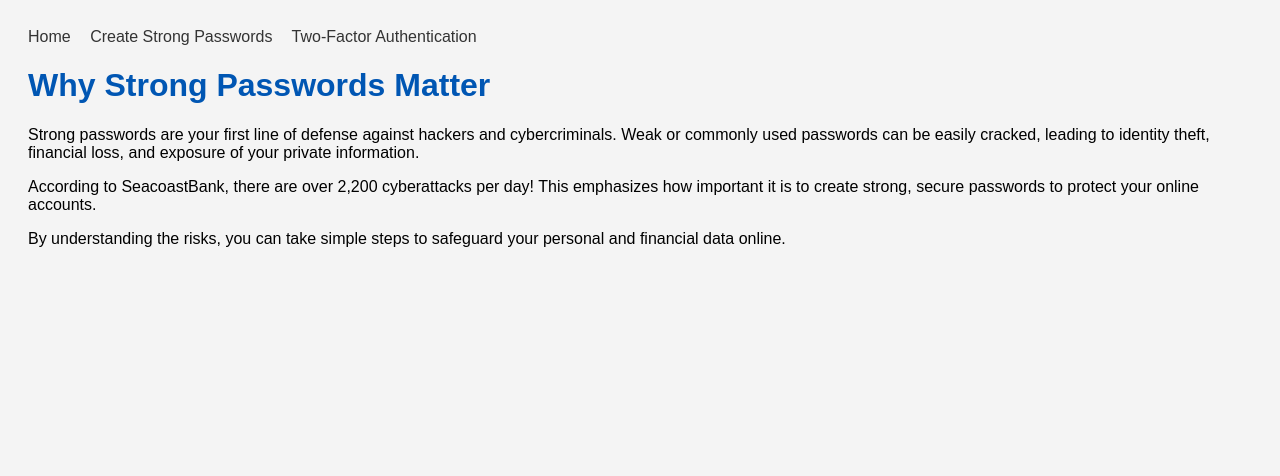
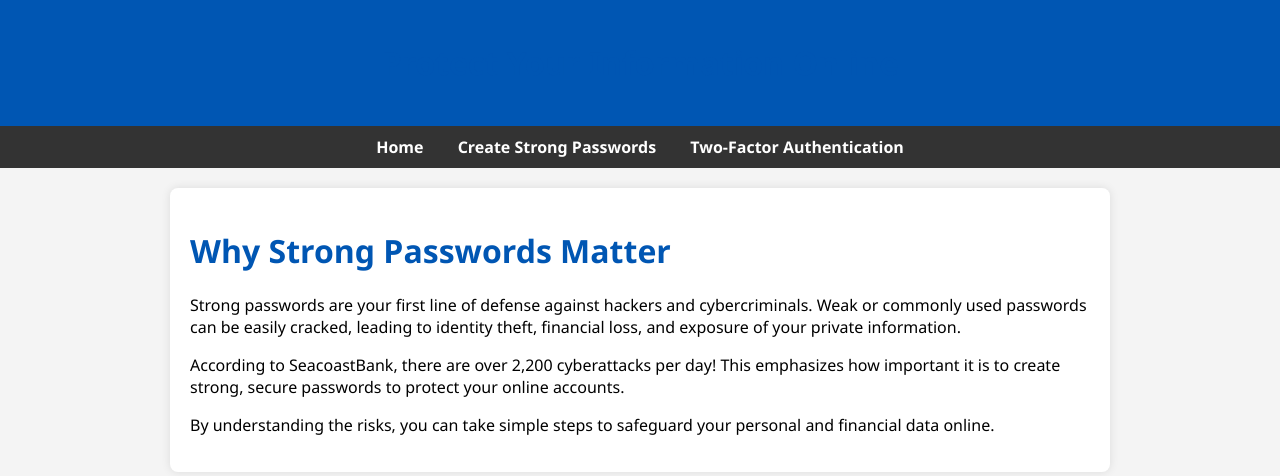
Before and after one commit to GabriellaNarine/Webpages-Project, a plain HTML site: page index.html in a window 1280 px wide. Drawn offline with Linux system fonts and the light colour scheme.

Commit message:
Update index.html

```diff
--- a/index.html
+++ b/index.html
@@ -6,13 +6,20 @@
   <meta name="viewport" content="width=device-width, initial-scale=1.0">
   <title>Why Strong Passwords Matter</title>
   <style>
-    body { font-family: Arial, sans-serif; padding: 20px; background-color: #f4f4f4; }
-    nav { margin-bottom: 20px; }
-    nav a { margin-right: 15px; text-decoration: none; color: #333; }
+    body { font-family: 'Segoe UI', Tahoma, Geneva, Verdana, sans-serif; margin: 0; background-color: #f4f4f4; }
+    header { background: #0056b3; color: white; padding: 20px 0; text-align: center; }
+    nav { background: #333; padding: 10px 0; text-align: center; }
+    nav a { margin: 0 15px; color: white; text-decoration: none; font-weight: bold; }
+    nav a:hover { text-decoration: underline; }
+    .container { padding: 20px; max-width: 900px; margin: auto; background: white; margin-top: 20px; border-radius: 8px; box-shadow: 0 0 10px rgba(0,0,0,0.1); }
     h1 { color: #0056b3; }
   </style>
 </head>
 <body>
+
+<header>
+  <h1>Protect Your Information Online</h1>
+</header>
 
 <nav>
   <a href="index.html">Home</a>
@@ -20,10 +27,12 @@
   <a href="2fa-protection.html">Two-Factor Authentication</a>
 </nav>
 
-<h1>Why Strong Passwords Matter</h1>
-<p>Strong passwords are your first line of defense against hackers and cybercriminals. Weak or commonly used passwords can be easily cracked, leading to identity theft, financial loss, and exposure of your private information.</p>
-<p>According to SeacoastBank, there are over 2,200 cyberattacks per day! This emphasizes how important it is to create strong, secure passwords to protect your online accounts.</p>
-<p>By understanding the risks, you can take simple steps to safeguard your personal and financial data online.</p>
+<div class="container">
+  <h1>Why Strong Passwords Matter</h1>
+  <p>Strong passwords are your first line of defense against hackers and cybercriminals. Weak or commonly used passwords can be easily cracked, leading to identity theft, financial loss, and exposure of your private information.</p>
+  <p>According to SeacoastBank, there are over 2,200 cyberattacks per day! This emphasizes how important it is to create strong, secure passwords to protect your online accounts.</p>
+  <p>By understanding the risks, you can take simple steps to safeguard your personal and financial data online.</p>
+</div>
 
 </body>
 </html>
```
